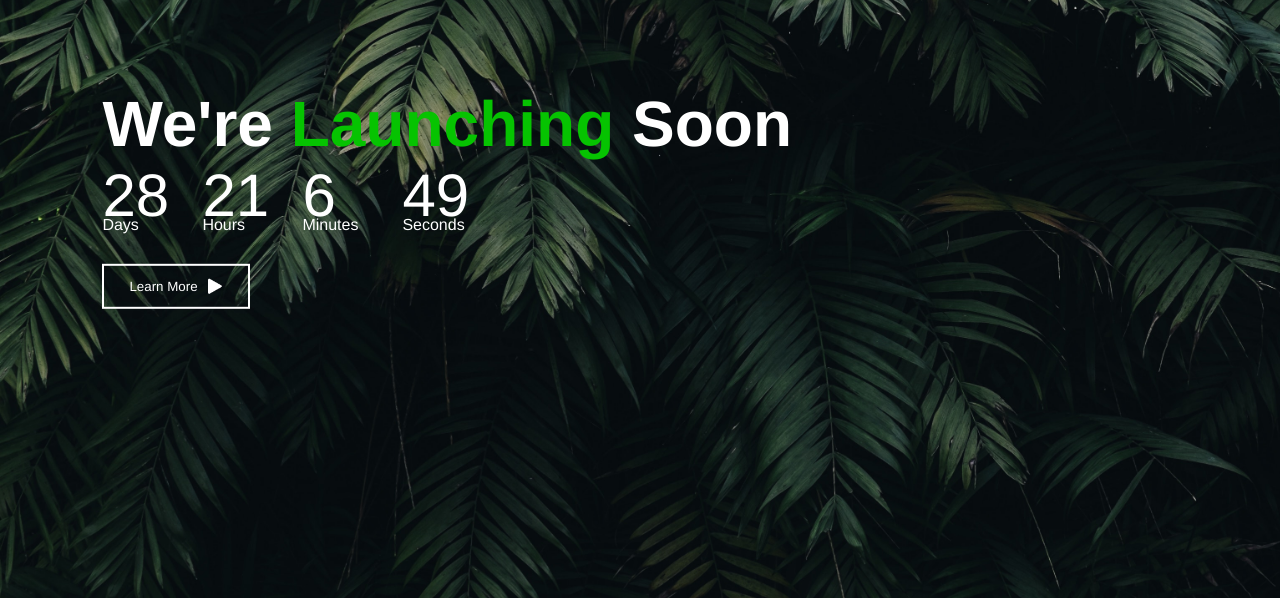
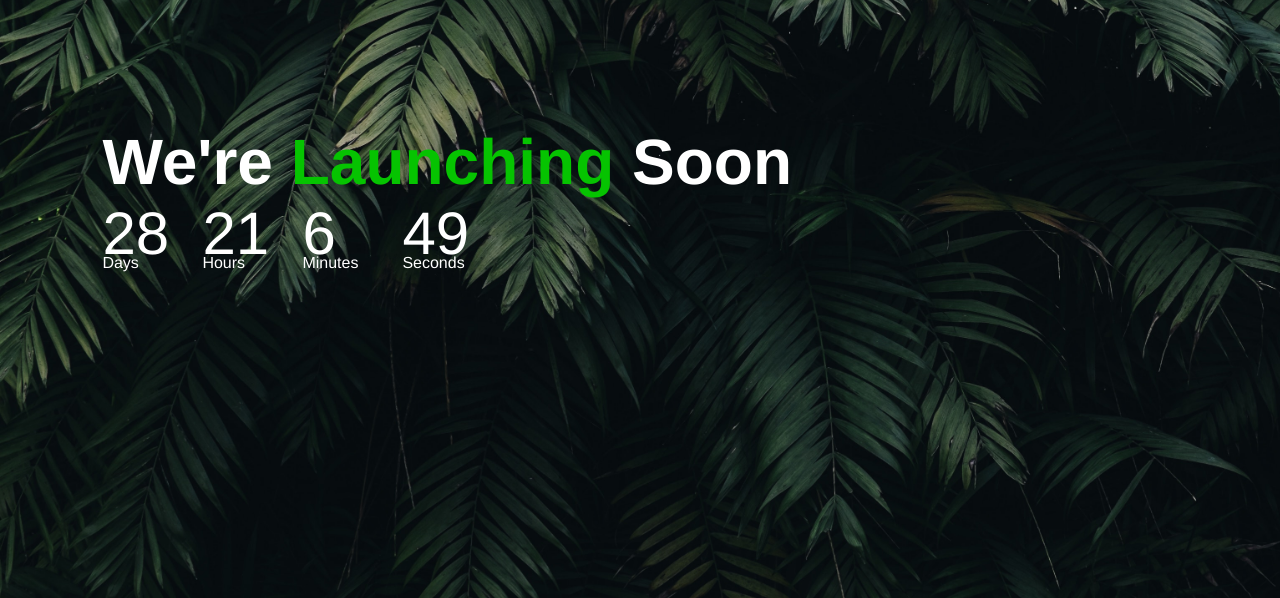
Before and after one commit to sirvezone/comingsoon.com, a plain HTML site: page index.html/index.html in a window 1280 px wide. Shown: the part 202-800 px from the top of the page. Drawn offline with Linux system fonts and the light colour scheme.

Commit message:
Update index.html

```diff
--- a/index.html/index.html
+++ b/index.html/index.html
@@ -33,7 +33,7 @@
                     <span>Seconds</span>
                 </div>
             </div>
-        <button type="button">Learn More <img src="Images/triangle.png"> </button>
+
         </div>
         <img src="Images/rocket.png" class="rocket">
 </div>
```
